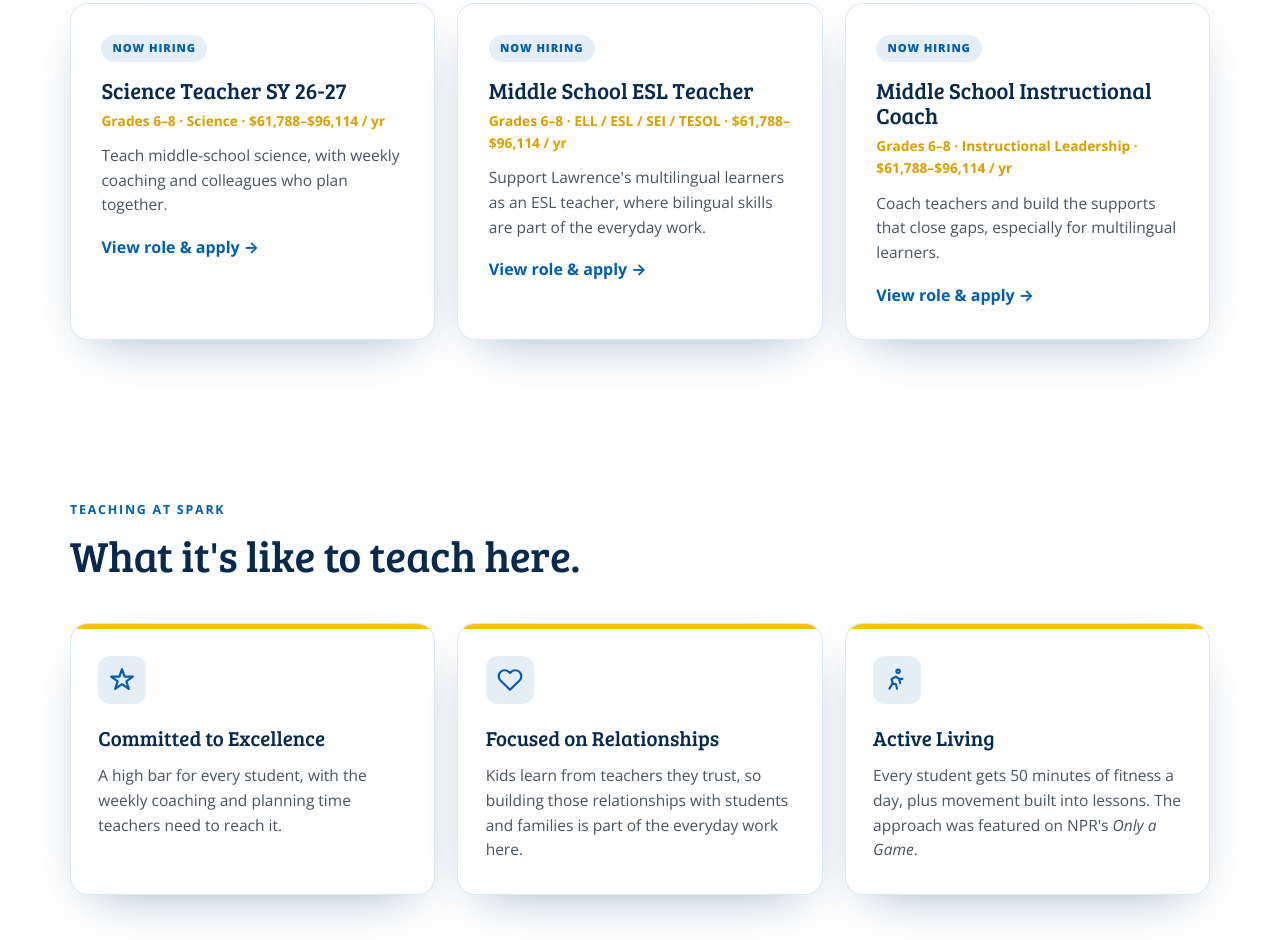
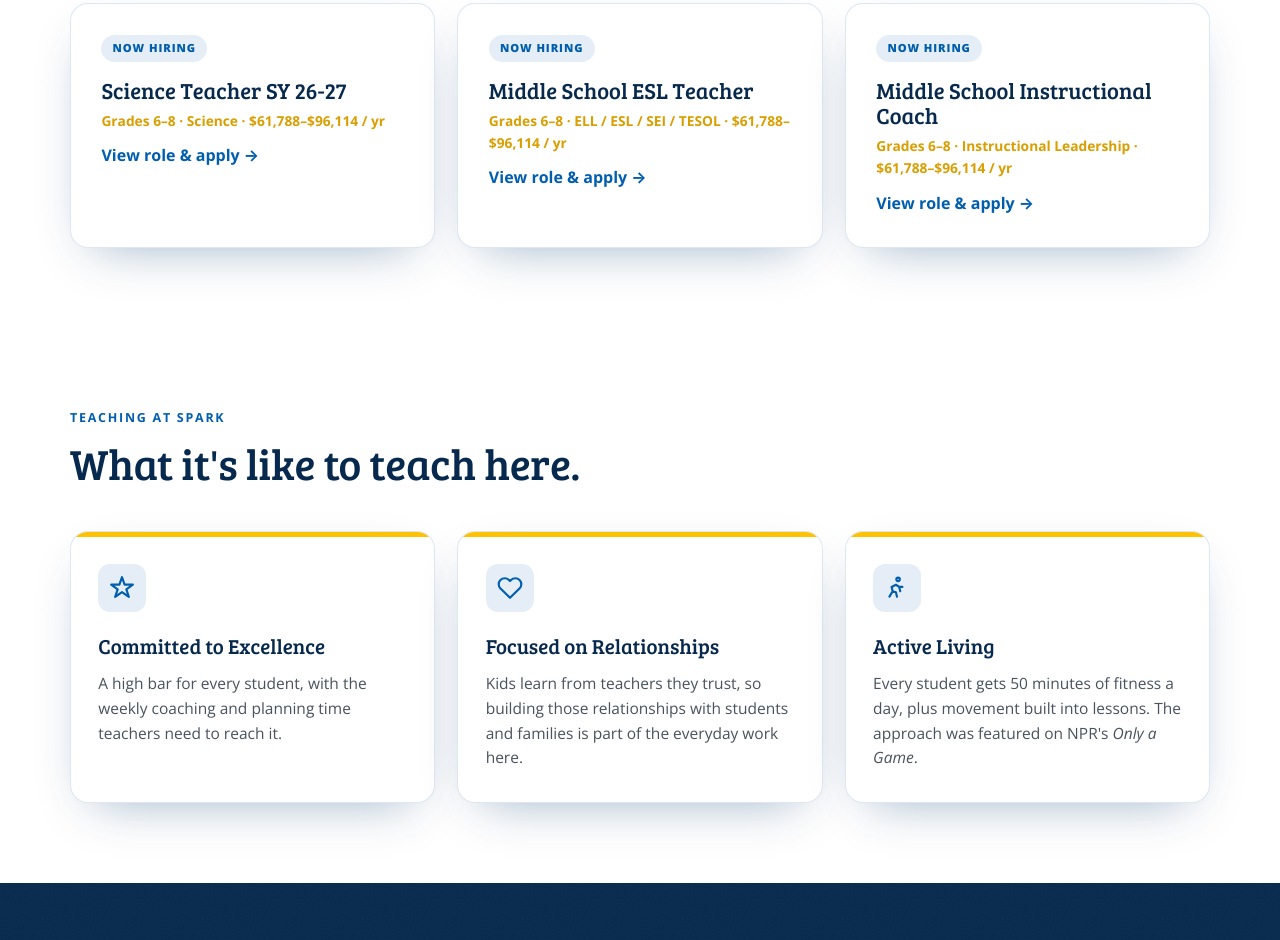
Before and after one commit to mikeberlinworkshop/workshop-hiring-website, a plain HTML site: page sparklps/index.html in a window 1280 px wide. Shown: the part 1070-2010 px from the top of the page. Drawn offline with nearby package versions, Linux system fonts and the light colour scheme.

Commit message:
Spark site: remove invented marketing blurbs from role cards
Co-Authored-By: Claude Opus 4.8 (1M context) <noreply@anthropic.com>

```diff
--- a/sparklps/index.html
+++ b/sparklps/index.html
@@ -60,21 +60,18 @@
         <span class="badge open">Now hiring</span>
         <h3>Science Teacher SY 26-27</h3>
         <p class="role-meta">Grades 6–8 · Science &middot; $61,788–$96,114 / yr</p>
-        <p class="role-sum">Teach middle-school science, with weekly coaching and colleagues who plan together.</p>
         <span class="role-go">View role &amp; apply &rarr;</span>
       </a>
       <a class="role-card" href="roles/esl-teacher.html">
         <span class="badge open">Now hiring</span>
         <h3>Middle School ESL Teacher</h3>
         <p class="role-meta">Grades 6–8 · ELL / ESL / SEI / TESOL &middot; $61,788–$96,114 / yr</p>
-        <p class="role-sum">Support Lawrence's multilingual learners as an ESL teacher, where bilingual skills are part of the everyday work.</p>
         <span class="role-go">View role &amp; apply &rarr;</span>
       </a>
       <a class="role-card" href="roles/instructional-coach.html">
         <span class="badge open">Now hiring</span>
         <h3>Middle School Instructional Coach</h3>
         <p class="role-meta">Grades 6–8 · Instructional Leadership &middot; $61,788–$96,114 / yr</p>
-        <p class="role-sum">Coach teachers and build the supports that close gaps, especially for multilingual learners.</p>
         <span class="role-go">View role &amp; apply &rarr;</span>
       </a>
       </div>
```
